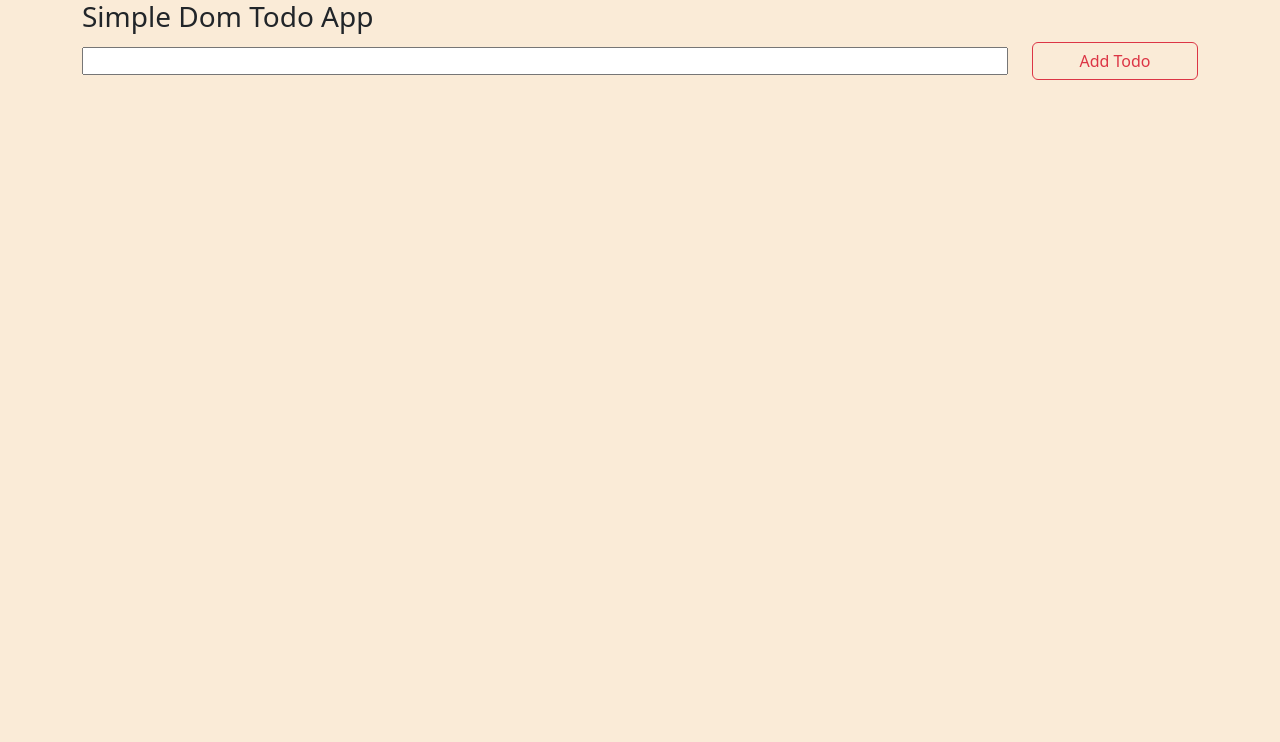
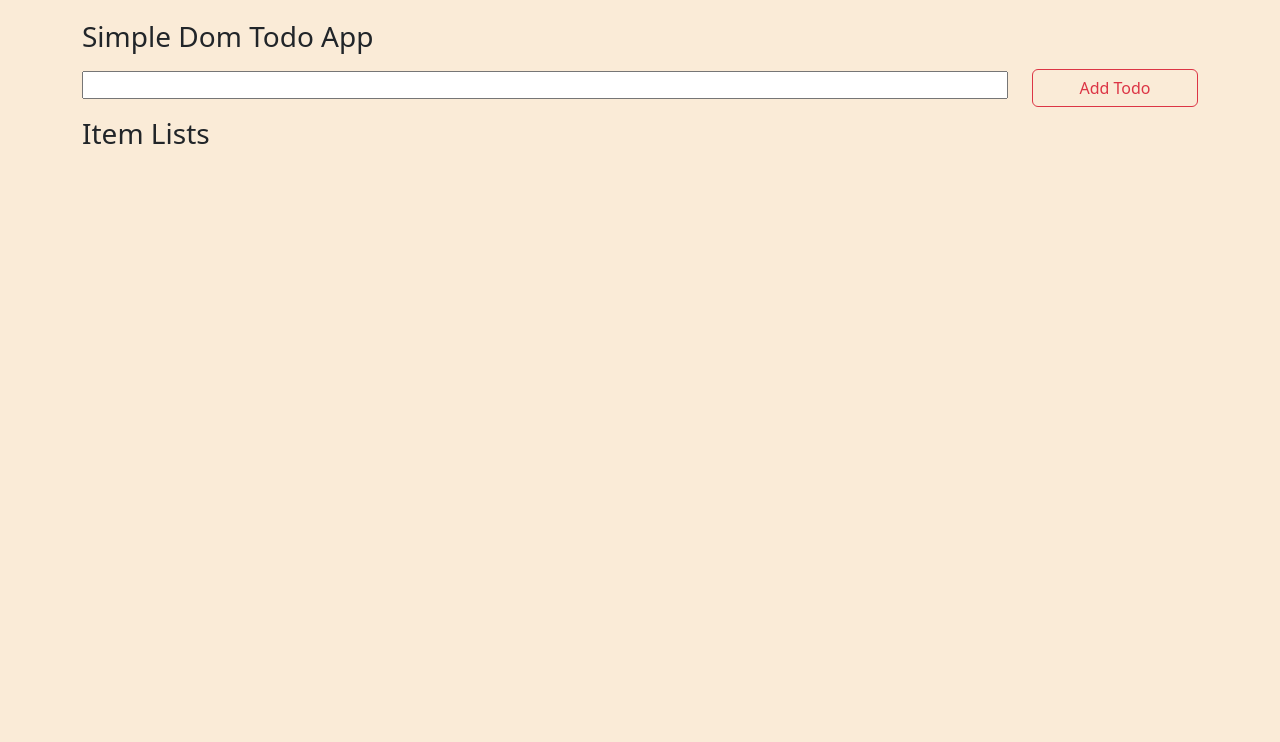
Before and after one commit to Vivekananda-Dey/Project_level_1_TODO, a plain HTML site: page index.html in a window 1280 px wide. Shown: the part 58-800 px from the top of the page. Drawn offline with nearby package versions, Linux system fonts and the light colour scheme.

Commit message:
Add files via upload

```diff
--- a/index.html
+++ b/index.html
@@ -51,16 +51,20 @@
 
     <div class="container  todo-class">
         <!-- <div class="container"> -->
-        <h1 class="h3 heading">Simple Dom Todo App</h1>
+        <h3 class="h3 heading" style="margin-top: 20px;">Simple Dom Todo App</h3>
 
-        <div class="row GAP-1 d-flex align-items-center">
+        <div class="row GAP-1 d-flex align-items-center" style="margin-top: 10px;">
             <div class="col-lg-10 col-md-10 col-sm-10 align-items-center">
                 <input class="" style="width: 100%;" type="text" id="input-field">
             </div>
             <div class="col-lg-2 col-md-2 col-sm-2">
-                <button class="btnn btn btn-outline-danger"style="width:100%">Add Todo</button>
+                <button class="btnn btn btn-outline-danger"style="width:100%; margin-top:5px;">Add Todo</button>
             </div>
         </div>
+        <div class="row d-flex align-items-center align-text-center" style="margin-top: 10px;">
+            <div class="h3">Item Lists</div>
+        </div>
+
         <div class="todoListsElem ">
             <!-- <p id="todoFirst"></p> -->
 
```
